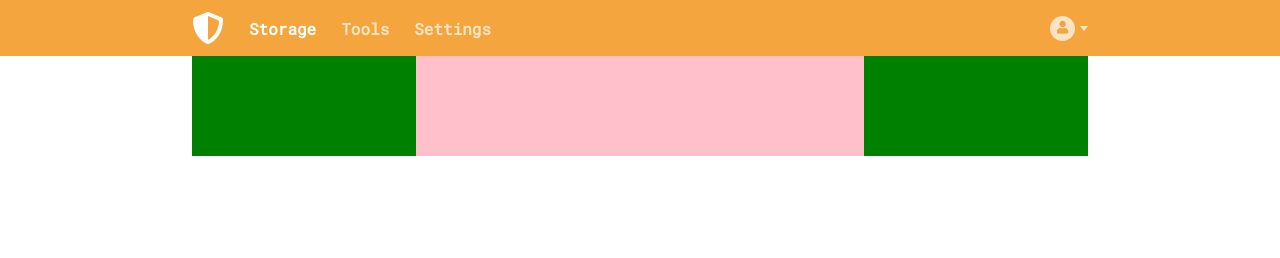
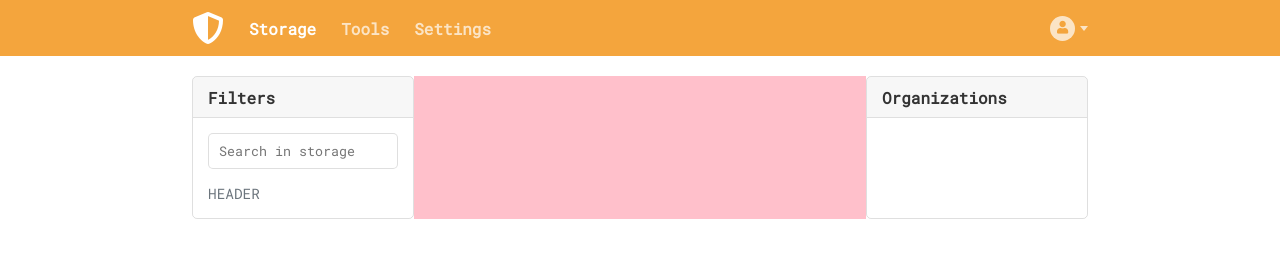
Before and after one commit to AndreyYko/passguard-template, a website: page app/index.html in a window 1280 px wide. Drawn offline with Linux system fonts and the light colour scheme.

Commit message:
side columns

```diff
--- a/app/index.html
+++ b/app/index.html
@@ -161,9 +161,32 @@
       </nav>
     </header>
     <main>
-      <section class="container left-container"></section>
+      <section class="container left-container">
+        <h2 class="title">
+          <span>Filters</span>
+        </h2>
+        <span class="divider"></span>
+        <div class="side-content-wrapper">
+          <form>
+            <input
+              type="text"
+              placeholder="Search in storage"
+              class="input-default"
+            >
+          </form>
+          <ul class="default-list list-icon">
+            <h3>Header</h3>
+
+          </ul>
+        </div>
+      </section>
       <section class="container middle-container"></section>
-      <section class="container right-container"></section>
+      <section class="container right-container">
+        <h2 class="title">
+          <span>Organizations</span>
+        </h2>
+        <span class="divider"></span>
+      </section>
     </main>
   </section>
 </body>
--- a/app/sass/main.sass
+++ b/app/sass/main.sass
@@ -13,3 +13,4 @@
 @import "partials/icons"
 @import "partials/links"
 @import "partials/lists"
+@import "partials/inputs"
--- a/app/sass/modules/_colors.scss
+++ b/app/sass/modules/_colors.scss
@@ -3,3 +3,7 @@ $orange-light: #ffe5ca;
 $gray-dark: #333;
 $gray-light: #eee;
 $gray-middle: #6c757d;
+$gray-dark-v2: #6c757d;
+$black-super-opacity: rgba(0, 0, 0, 0.03);
+$black-opacity: rgba(0, 0, 0, 0.125);
+$blue: rgba(30, 144, 255, 0.75);
--- a/app/sass/modules/_utility.sass
+++ b/app/sass/modules/_utility.sass
@@ -1,2 +1,3 @@
 $text-bold: 600
 $text-regular: 400
+$border-radius-default: 5px
--- a/app/sass/partials/_containers.sass
+++ b/app/sass/partials/_containers.sass
@@ -26,7 +26,7 @@ section.mobile-menu
 .divider
   display: block
   height: 1px
-  background-color: $gray-light
+  background-color: $black-opacity
 
 section.mobile-menu.opened
   border-right-width: 2px
@@ -49,11 +49,12 @@ section.page-content
 section.drop-down
   display: none
   position: absolute
+  border-radius: $border-radius-default
 
 section.user-drop-down
   top: 35px
   right: 0
-  border: 1px solid rgba(0, 0, 0, 0.15)
+  border: 1px solid $black-opacity
   background-color: #fff
   .divider
     width: 100%
@@ -73,15 +74,30 @@ main
   justify-content: space-between
 
 .container
-  height: 100px
+  flex: 1
 
 .middle-container
-  flex: 1
   width: 100%
   background-color: pink
 
 .left-container,
 .right-container
-  flex: 1
-  max-width: 25%
-  background-color: green
+  max-width: calc(25% - 2px)
+  border: 1px solid $black-opacity
+  -webkit-border-radius: $border-radius-default
+  overflow: hidden
+  .title
+    height: 40px
+    background-color: $black-super-opacity
+    display: flex
+    align-items: center
+    padding: 0 15px
+    font-size: 1em
+    span
+      font-size: 1em
+      font-weight: $text-bold
+      color: $gray-dark
+  .divider
+    width: 100%
+  .side-content-wrapper
+    padding: 15px
--- a/app/sass/partials/_header.sass
+++ b/app/sass/partials/_header.sass
@@ -7,6 +7,7 @@ header
   background-color: $orange-default
   display: flex
   align-items: center
+  margin-bottom: 20px
   nav
     width: 100%
     display: flex
--- /dev/null
+++ b/app/sass/partials/_inputs.sass
@@ -0,0 +1,10 @@
+.input-default
+  display: block
+  width: 100%
+  padding: 8px 10px
+  border: 1px solid $black-opacity
+  border-radius: $border-radius-default
+  outline: none
+  transition: 0.2s
+  &:focus
+    box-shadow: 0 0 3pt 2pt $blue
--- a/app/sass/partials/_lists.sass
+++ b/app/sass/partials/_lists.sass
@@ -35,3 +35,12 @@ section.user-drop-down
       margin-right: 0
       opacity: 1
       padding: 5px 0
+
+.default-list
+  width: 100%
+  margin-top: 15px
+  h3
+    font-size: 0.9em
+    font-weight: $text-regular
+    color: $gray-dark-v2
+    text-transform: uppercase
```
Also changed, not shown: app/css/main.css.
